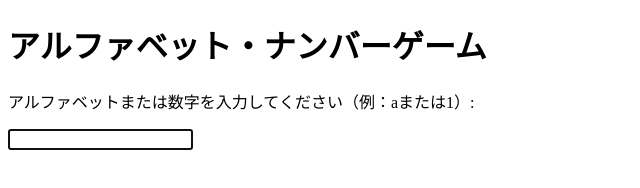
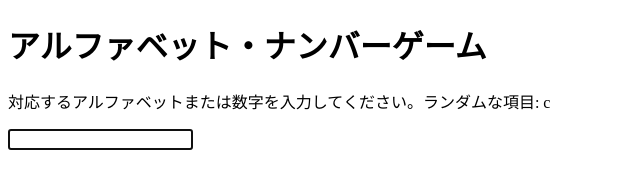
Before and after one commit to yuusti/yuusti, a plain HTML site: page index.html in a window 1280 px wide. Shown: the whole page, without its empty margins (0-640 px from the left). Drawn offline with Linux system fonts and the light colour scheme.

Commit message:
Update index.html

```diff
--- a/index.html
+++ b/index.html
@@ -13,6 +13,16 @@ document.addEventListener('DOMContentLoaded', function() {
         'u': 21, 'v': 22, 'w': 23, 'x': 24, 'y': 25, 'z': 26
     };
     const numberToAlphabet = Object.fromEntries(Object.entries(alphabetToNumber).map(([k, v]) => [v, k]));
+
+    function getRandomKey(object) {
+        const keys = Object.keys(object);
+        return keys[Math.floor(Math.random() * keys.length)];
+    }
+
+    function displayRandomItem() {
+        const randomKey = Math.random() < 0.5 ? getRandomKey(alphabetToNumber) : getRandomKey(numberToAlphabet);
+        document.getElementById('randomItem').textContent = randomKey;
+    }
 
     function convertInput(input) {
         if (input >= 'a' && input <= 'z') {
@@ -33,14 +43,17 @@ document.addEventListener('DOMContentLoaded', function() {
             const result = convertInput(input);
             resultDisplay.textContent = '結果: ' + result;
             inputField.value = ''; // 入力フィールドをクリア
+            displayRandomItem(); // 新しいランダム項目を表示
         }
     });
+
+    displayRandomItem(); // 初期ランダム項目を表示
 });
 </script>
 </head>
 <body>
 <h1>アルファベット・ナンバーゲーム</h1>
-<p>アルファベットまたは数字を入力してください（例：aまたは1）:</p>
+<p>対応するアルファベットまたは数字を入力してください。ランダムな項目: <span id="randomItem"></span></p>
 <input type="text" id="inputField" autofocus>
 <p id="resultDisplay"></p>
 </body>
```
